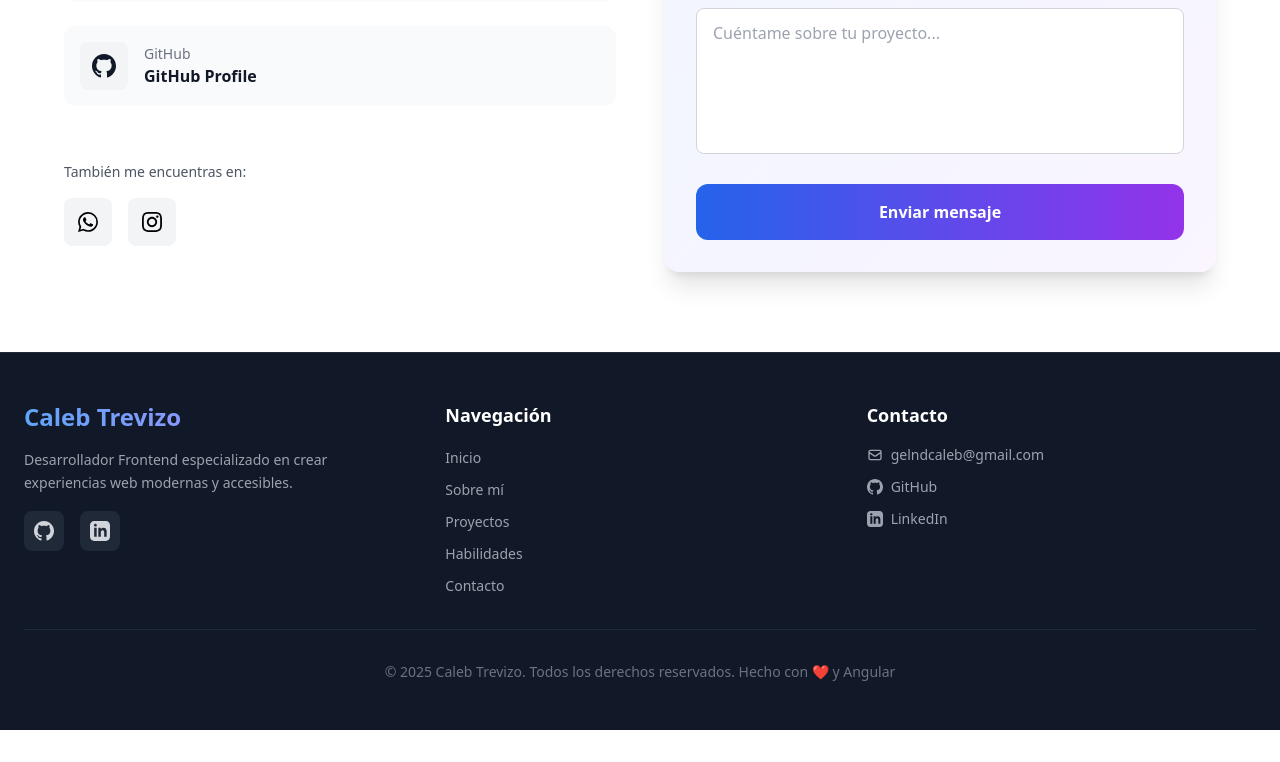
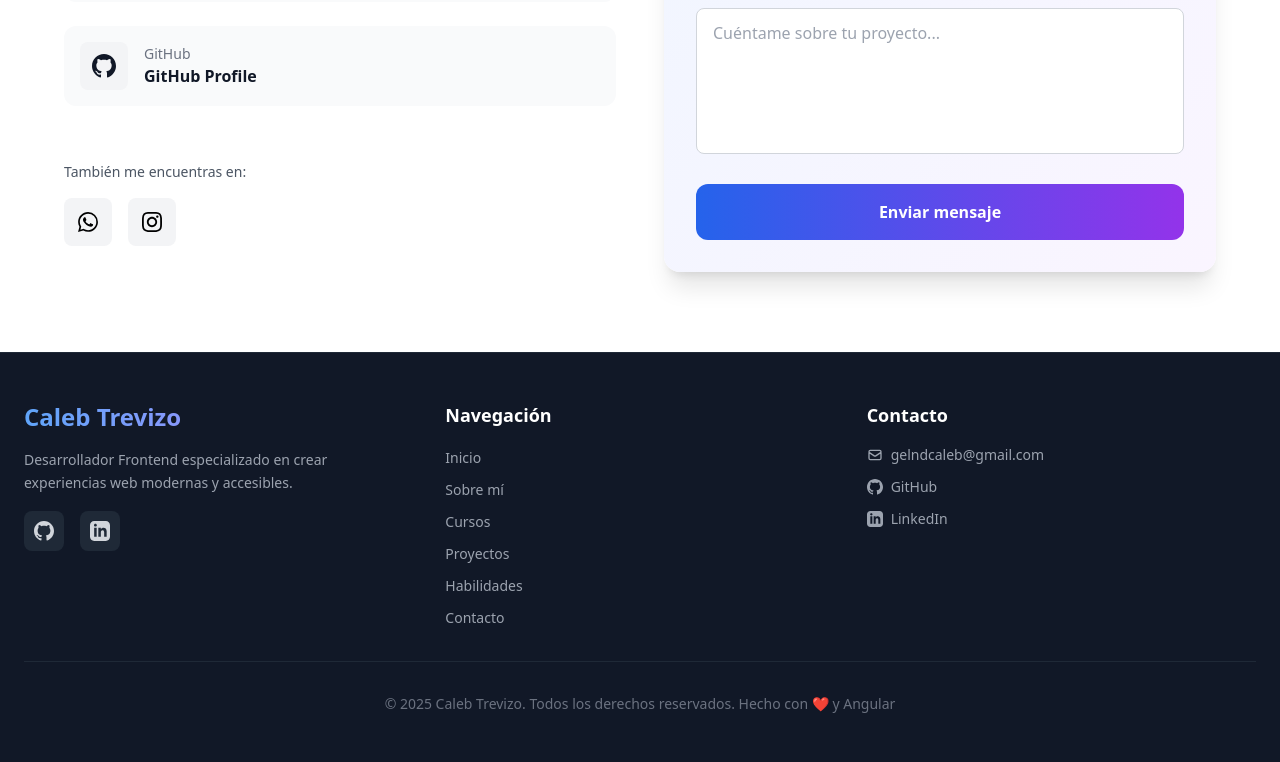
Before and after one commit to Calebabisai/Portafolio-Personal, an Angular app: page / in a window 1280 px wide. Shown: the part 4761-5523 px from the top of the page. Before the commit the page ends 5491 px from the top, so only its background shows below. Built offline with nearby package versions, Linux system fonts and the light colour scheme.

Commit message:
Reparacion de bug en Footer, no redireccionaba a los links correctamente

```diff
--- a/src/app/shared/footer/footer.html
+++ b/src/app/shared/footer/footer.html
@@ -46,6 +46,11 @@
           <li>
             <a href="#about" class="text-gray-400 hover:text-blue-400 transition-colors text-sm">
               Sobre mí
+            </a>
+          </li>
+          <li>
+            <a href="#courses" class="text-gray-400 hover:text-blue-400 transition-colors text-sm">
+              Cursos
             </a>
           </li>
           <li>
```
